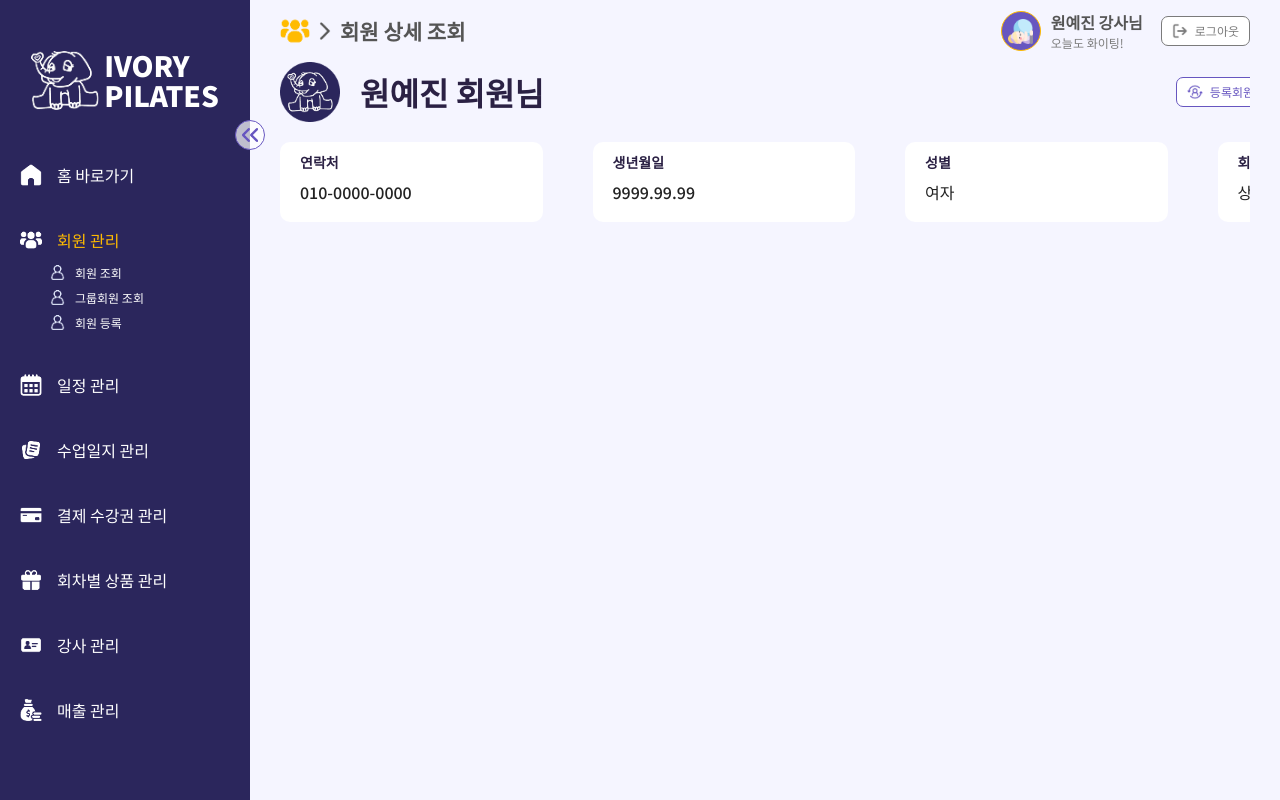
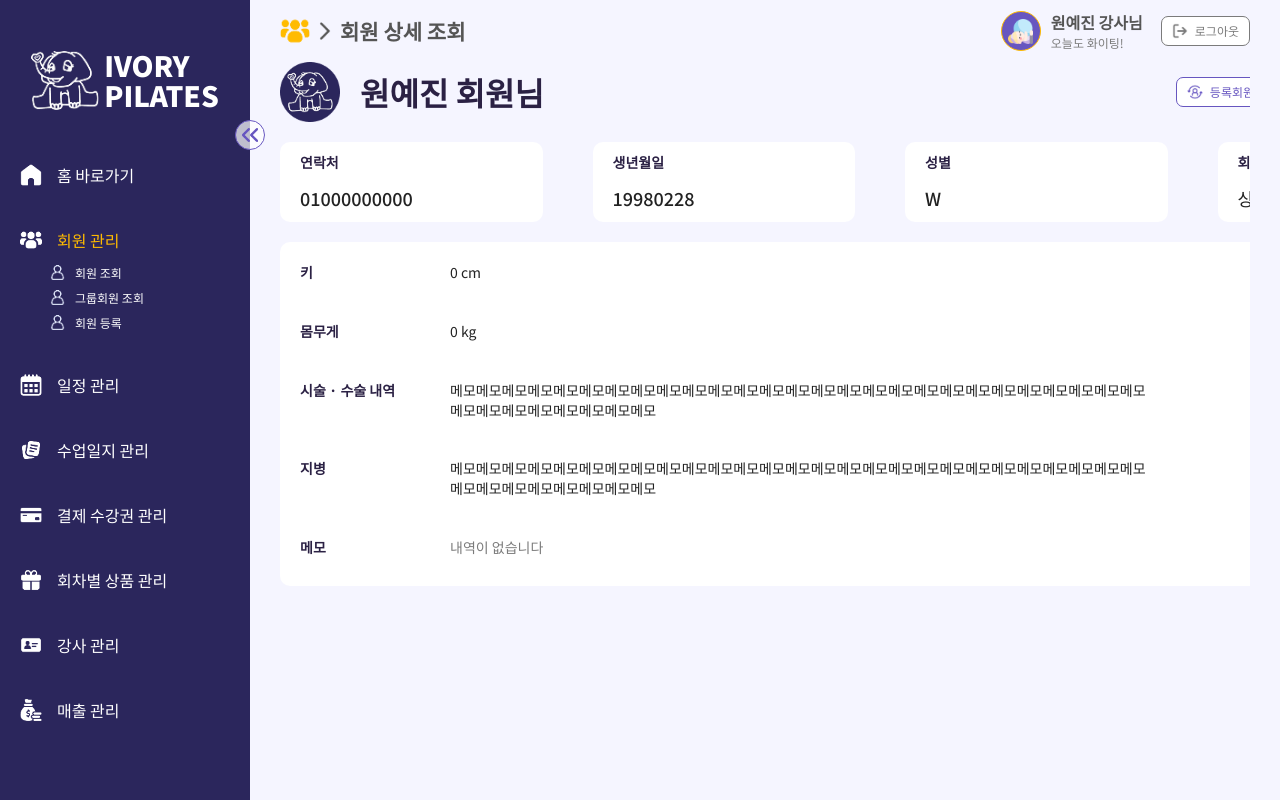
Before and after one commit to DogFeetBirdFeet/ivoryPilatesFrontEnd, a React (Vite) app: page /member/detail in a window 1280 px wide. Built offline with nearby package versions, Linux system fonts and the light colour scheme.

Commit message:
회원 상세조회 퍼블리싱 진행중

```diff
--- /dev/null
+++ b/src/constants/member.ts
@@ -0,0 +1 @@
+export const MEM_TYPE = { COS: '상담', REG: '등록', RES: '휴면', EXP: '탈퇴' };
--- /dev/null
+++ b/src/features/Member/items/MemberDetailInfo.tsx
@@ -0,0 +1,84 @@
+import InputNumber from '@/common/components/inputArea/InputNumber';
+import type { IMember } from '../types';
+import InputDate from '@/common/components/inputArea/InputDate';
+import { stringToDate } from '@/utils/date';
+import { MEM_TYPE } from '@/constants/member';
+import SelectBox from '@/common/components/inputArea/SelectBox';
+
+export default function MemberDetailInfo({ editMode, data }: { editMode: boolean; data: IMember }) {
+  return (
+    <section className="w-[1200px]">
+      {/* 연락처/생년월일/성별/타입 */}
+      <div className="grid grid-cols-4 h-80px gap-50px mb-20px">
+        <div className="bg-white h-full flex flex-col px-20px py-10px rounded-default">
+          <p className="text-ppt text-sm font-bold">연락처</p>
+          <div className="flex-1 flex items-end text-black text-[18px] font-medium">
+            {editMode ? <InputNumber id="memberNumber" value={data.number} onChange={(value) => {}} /> : data.number}
+          </div>
+        </div>
+        <div className="bg-white h-full flex flex-col px-20px py-10px rounded-default">
+          <p className="text-ppt text-sm font-bold">생년월일</p>
+          <div className="flex-1 flex items-end text-black text-[18px] font-medium">
+            {editMode ? (
+              <InputDate id="memberBirth" value={stringToDate(data.birth)} onChange={(value) => {}} />
+            ) : (
+              data.birth
+            )}
+          </div>
+        </div>
+        <div className="bg-white h-full flex flex-col px-20px py-10px rounded-default">
+          <p className="text-ppt text-sm font-bold">성별</p>
+          <div className="flex-1 flex items-end text-black text-[18px] font-medium">
+            {editMode ? (
+              <SelectBox
+                className="w-full"
+                id="MemberGender"
+                options={[
+                  { codeId: 'W', dtlNm: '여자' },
+                  { codeId: 'M', dtlNm: '남자' },
+                ]}
+                value={'W'}
+                onChange={(value) => {}}
+                center={true}
+              />
+            ) : (
+              data.gender
+            )}
+          </div>
+        </div>
+        <div className="bg-white h-full flex flex-col px-20px py-10px rounded-default">
+          <p className="text-ppt text-sm font-bold">회원구분</p>
+          <div className="flex-1 flex items-end text-black text-[18px] font-medium">{`${
+            MEM_TYPE[data.memType]
+          }회원`}</div>
+        </div>
+      </div>
+
+      {/* 기타 기본정보 */}
+      <div className="flex justify-between gap-100px p-20px bg-white rounded-default">
+        {/* 키/몸무게, 시술/수술내역, 지병, 메모 */}
+        <div className="grid grid-cols-[150px_auto] gap-y-30px">
+          <p className="text-ppt text-sm font-bold">키</p>
+          <div className="text-black text-sm">{data.height} cm</div>
+          <p className="text-ppt text-sm font-bold">몸무게</p>
+          <div className="text-black text-sm">{data.weight} kg</div>
+          <p className="text-ppt text-sm font-bold">시술 · 수술 내역</p>
+          <div className="text-black text-sm">{data.surHist}</div>
+          <p className="text-ppt text-sm font-bold">지병</p>
+          <div className="text-black text-sm">{data.disease}</div>
+          <p className="text-ppt text-sm font-bold">메모</p>
+          <div className="text-black text-sm">{data.memo || <p className="text-lightGray">내역이 없습니다</p>}</div>
+        </div>
+
+        {/* 바디체킹 이미지 */}
+        <div className="w-[250px]">
+          <p className="text-xl text-gray font-bold mb-20px">바디체킹 이미지</p>
+          <div className="w-full h-[260px] flex justify-center items-center bg-grayWhite rounded-default">
+            {/* <img className="w-full h-full" /> */}
+            <p className="text-sm font-bold text-lightGray">등록된 이미지가 없습니다.</p>
+          </div>
+        </div>
+      </div>
+    </section>
+  );
+}
--- /dev/null
+++ b/src/features/Member/types.ts
@@ -0,0 +1,15 @@
+export interface IMember {
+  id: string;
+  name: string;
+  number: string;
+  birth: string;
+  gender: string;
+  memType: 'COS' | 'REG' | 'RES' | 'EXP';
+  height: number;
+  weight: number;
+  surHist: string | null;
+  disease: string | null;
+  memo: string | null;
+  bodyImg: string | null;
+  lastClsDate: string;
+}
--- a/src/pages/Member/MemberDetail.tsx
+++ b/src/pages/Member/MemberDetail.tsx
@@ -1,15 +1,17 @@
 import { useLayoutContext } from '@/hooks/useLayoutContext';
 import headerIcon from '@/assets/icon/yellow/icon_mem.png';
+import { useEffect, useState } from 'react';
+import MemberDetailInfo from '@/features/Member/items/MemberDetailInfo';
+import BtnIconText from '@/common/components/buttons/BtnIconText';
 import iconIvo from '@/assets/icon/purple/icon_ivo.png';
 import iconConvert from '@/assets/icon/purple/icon_convert.png';
 import iconEdit from '@/assets/icon/purple/icon_save.png';
-import { useEffect, useState } from 'react';
-import BtnIconText from '@/common/components/buttons/BtnIconText';
-
-type memType = 'C' | 'A' | 'R' | 'E';
+import type { IMember } from '@/features/Member/types';
 
 export default function MemberDetail() {
-  const [memType, setMemType] = useState<memType | null>(null);
+  const [memType, setMemType] = useState<'COS' | 'REG' | 'RES' | 'EXP' | null>('COS');
+  const [editMode, setEditMode] = useState(false); //수정모드
+  const [activeMode, setActiveMode] = useState(false); // 등록전환모드
 
   // 헤더정보 세팅
   const { setHeaderTitle, setHeaderIcon } = useLayoutContext();
@@ -19,46 +21,48 @@ export default function MemberDetail() {
     setHeaderIcon(headerIcon);
   }, [setHeaderTitle, setHeaderIcon]);
 
+  const mockData: IMember = {
+    id: 'cos_1',
+    name: '원예진',
+    number: '01000000000',
+    birth: '19980228',
+    gender: 'W',
+    memType: 'COS',
+    height: 0,
+    weight: 0,
+    surHist:
+      '메모메모메모메모메모메모메모메모메모메모메모메모메모메모메모메모메모메모메모메모메모메모메모메모메모메모메모메모메모메모메모메모메모메모메모',
+    disease:
+      '메모메모메모메모메모메모메모메모메모메모메모메모메모메모메모메모메모메모메모메모메모메모메모메모메모메모메모메모메모메모메모메모메모메모메모',
+    memo: '',
+    bodyImg: '',
+    lastClsDate: '20251021',
+  };
+
   return (
-    <div className="min-w-[1200px] w-full flex justify-center">
-      {/* 좌측 */}
-      <div className="min-w-[1200px] flex flex-col">
-        {/* 기본정보 */}
-        <section>
-          {/* 이름 & 버튼 */}
+    <div className="min-w-[1200px] flex justify-center">
+      <div className="flex flex-col">
+        {/* 이름 & 버튼 - 상단 영역 */}
         <div className="flex items-center mb-20px">
           <img src={iconIvo} className="w-60px h-60px mr-20px" alt="User Icon" />
-            <span className="flex-1 text-3xl text-ppt font-bold">원예진 회원님</span>
-            <div className="w-280px flex gap-10px">
+          <span className="text-3xl text-ppt font-bold whitespace-nowrap">원예진 회원님</span>
+          <div className="ml-auto flex gap-10px">
             <BtnIconText type="B" icon={iconConvert} text="등록회원으로 전환하기" onClick={() => {}} />
             <BtnIconText type="B" icon={iconEdit} text="회원정보 수정하기" onClick={() => {}} />
           </div>
         </div>
 
-          {/* 연락처/생년월일/성별/타입 */}
-          <div className="grid grid-cols-4 h-80px gap-50px">
-            <div className="bg-white h-full flex flex-col px-20px py-10px rounded-default">
-              <p className="text-ppt text-sm font-bold">연락처</p>
-              <div className="flex-1 flex items-center text-black text-xl font-medium">010-0000-0000</div>
-            </div>
-            <div className="bg-white h-full flex flex-col px-20px py-10px rounded-default">
-              <p className="text-ppt text-sm font-bold">생년월일</p>
-              <div className="flex-1 flex items-center text-black text-xl font-medium">9999.99.99</div>
-            </div>
-            <div className="bg-white h-full flex flex-col px-20px py-10px rounded-default">
-              <p className="text-ppt text-sm font-bold">성별</p>
-              <div className="flex-1 flex items-center text-black text-xl font-medium">여자</div>
-            </div>
-            <div className="bg-white h-full flex flex-col px-20px py-10px rounded-default">
-              <p className="text-ppt text-sm font-bold">회원구분</p>
-              <div className="flex-1 flex items-center text-black text-xl font-medium">상담회원</div>
-            </div>
-          </div>
-        </section>
+        {/* 좌우 분리 영역 */}
+        <div className="flex">
+          {/* 좌측 */}
+          <div className="flex flex-col">
+            <MemberDetailInfo editMode={editMode} data={mockData} />
           </div>
 
           {/* 우측 */}
-      <div></div>
+          <div className="">{/* 우측 콘텐츠 */}</div>
+        </div>
+      </div>
     </div>
   );
 }
```
Lines whose indentation alone changed are shown as unchanged.
